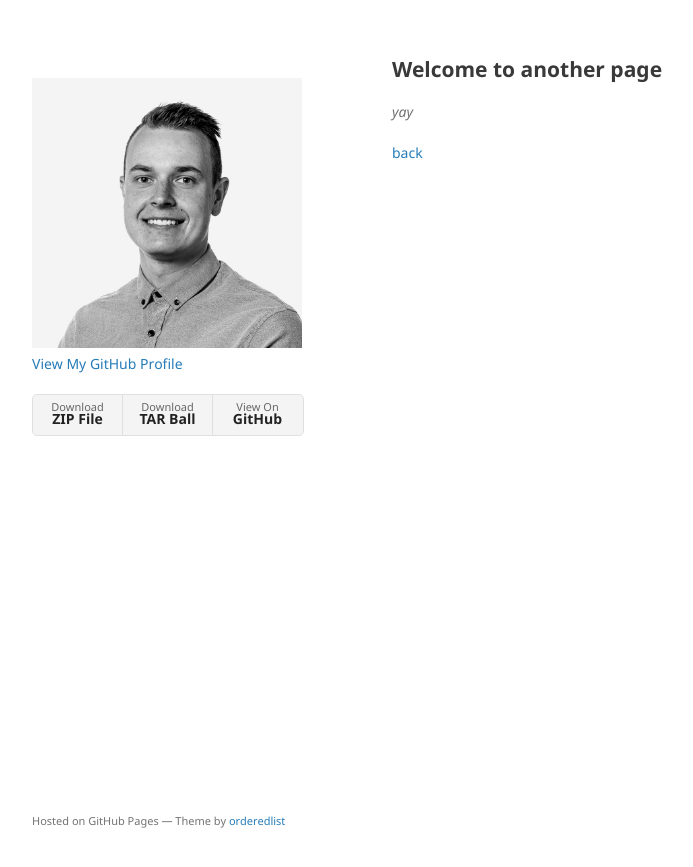
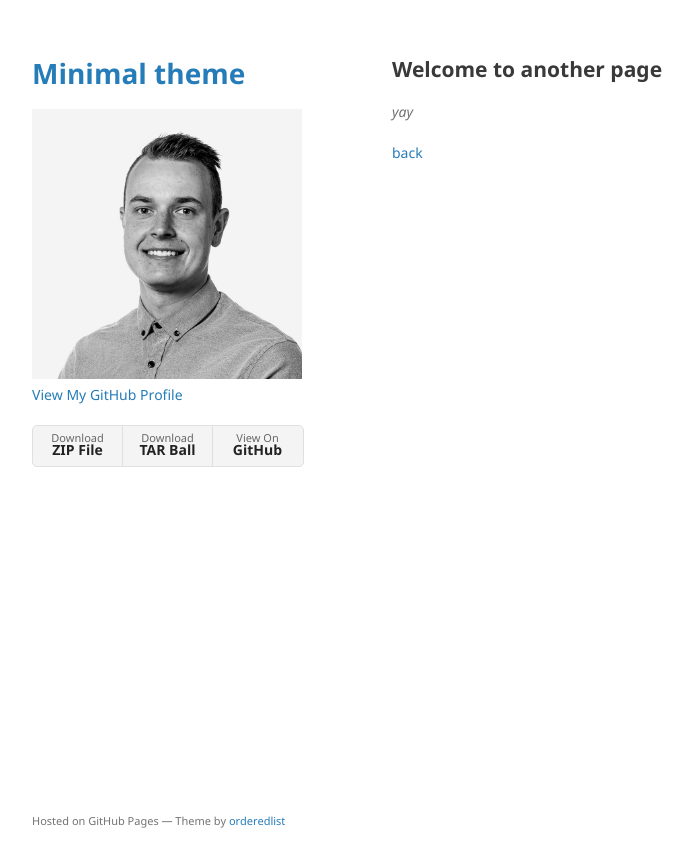
Before and after one commit to JLisegaard/jlisegaard.github.io, a Jekyll site: the page built from another-page.md, in a window 1280 px wide. Shown: the top 867 px of the page, without its empty margins (178-871 px from the left). Built offline with Jekyll 4.4.1, drawn with Linux system fonts in a browser that asks for light colours; our own code applies the rules of GitHub Pages for plain Markdown files.

```diff
--- a/_layouts/default.html
+++ b/_layouts/default.html
@@ -16,7 +16,7 @@
     <div class="wrapper">
       <header>
         <!--<h1><a href="{{ "/" | absolute_url }}">{{ site.title | default: site.github.repository_name }}</a></h1>-->
-        <h1><a href="{{ "/" | absolute_url }}">{{ Jesper Lisegaard }}</a></h1>
+        <h1><a href="{{ "/" | absolute_url }}">{{ site.title | default: Jesper Lisegaard }}</a></h1>
 
         {% if site.logo %}
           <img src="{{site.logo | relative_url}}" alt="Logo" />
```
